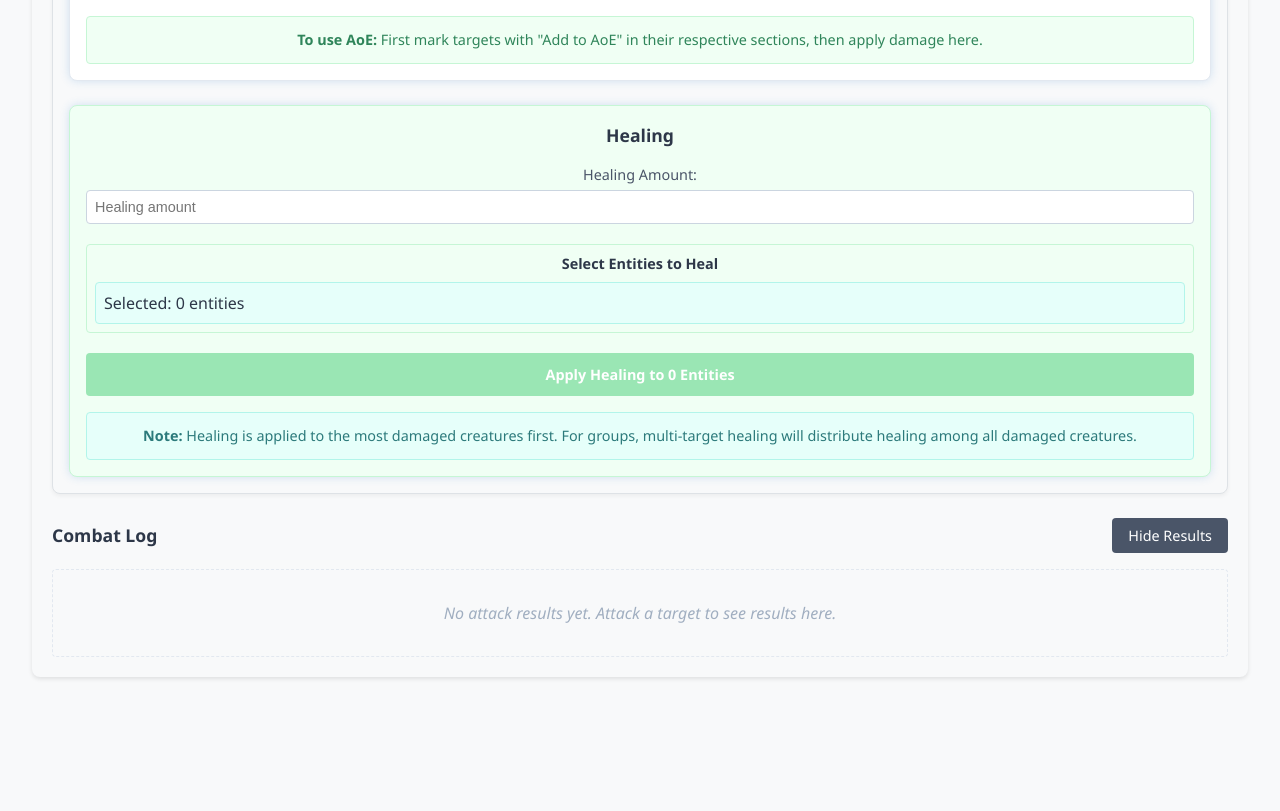
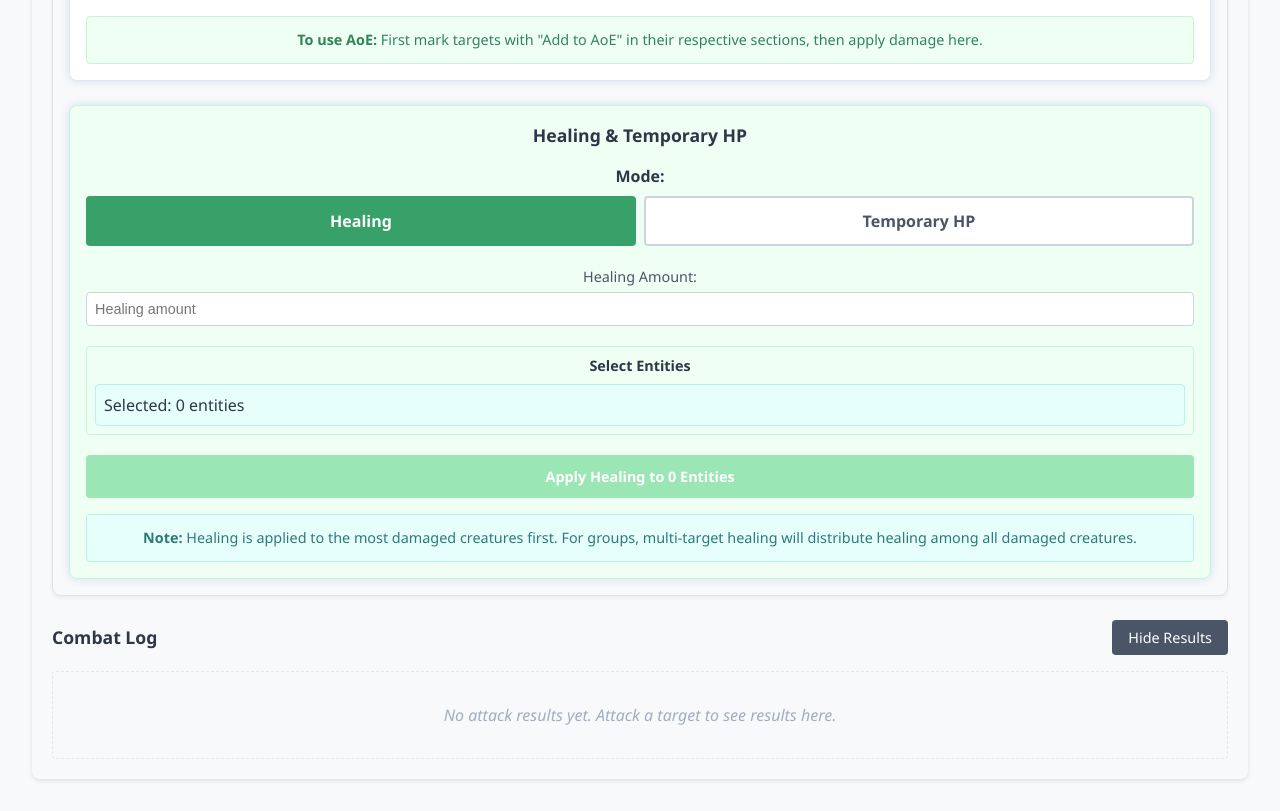
Before and after one commit to oguru/DnD-Tools, a React (Vite) app: page /group-attack in a window 1280 px wide. Shown: the part 2280-3091 px from the top of the page. Before the commit the page ends 2989 px from the top, so only its background shows below. Built offline with nearby package versions, Linux system fonts and the light colour scheme.

Commit message:
mass temp hp

```diff
--- a/src/components/DamageApplication.jsx
+++ b/src/components/DamageApplication.jsx
@@ -21,6 +21,9 @@ const DamageApplication = () => {
     applyHealingToGroup,
     applyHealingToBoss,
     applyHealingToCharacter,
+    setTemporaryHitPoints,
+    setTemporaryHitPointsBoss,
+    setTemporaryHitPointsGroup,
     calculateHealthPercentage,
     getHealthColor
   } = useDnDStore();
@@ -34,10 +37,12 @@ const DamageApplication = () => {
     disadvantage: false
   });
 
-  // Healing state
+  // Healing and Temp HP state (combined)
   const [healingState, setHealingState] = useState({
-    healingAmount: '',
-    selectedEntities: []
+    amount: '',
+    selectedEntities: [],
+    mode: 'healing', // 'healing' or 'tempHp'
+    replaceExisting: true // Only used for tempHp mode
   });
 
   // AOE damage state
@@ -769,38 +774,58 @@ const DamageApplication = () => {
   // Get healable entities
   const healableEntities = getHealableEntities();
 
-  // Apply healing to multiple entities
+  // Apply healing or temp HP to multiple entities
   const handleApplyMultiHealing = () => {
-    // Parse healing amount
-    const healing = parseInt(healingState.healingAmount);
-    if (isNaN(healing) || healing <= 0) {
+    // Parse amount
+    const amount = parseInt(healingState.amount);
+    const isHealing = healingState.mode === 'healing';
+
+    if (isNaN(amount) || amount < 0) {
+      alert(`Please enter a valid ${isHealing ? 'healing' : 'temporary hit points'} amount`);
+      return;
+    }
+
+    if (isHealing && amount === 0) {
       alert('Please enter a valid healing amount');
       return;
     }
 
     if (healingState.selectedEntities.length === 0) {
-      alert('Please select at least one entity to heal');
+      alert('Please select at least one entity');
       return;
     }
 
+    if (isHealing) {
       // Generate a single transaction ID for all healing operations in this batch
       const batchTransactionId = `healing-${Date.now()}`;
 
       // Apply healing to each selected entity
       healingState.selectedEntities.forEach(entity => {
         if (entity.type === 'group') {
-        applyHealingToGroup(entity.id, healing, batchTransactionId);
+          applyHealingToGroup(entity.id, amount, batchTransactionId);
         } else if (entity.type === 'boss') {
-        applyHealingToBoss(entity.id, healing, batchTransactionId);
+          applyHealingToBoss(entity.id, amount, batchTransactionId);
         } else if (entity.type === 'character') {
-        applyHealingToCharacter(entity.id, healing, batchTransactionId);
-      }
-    });
-
-    // Reset healing amount AND clear selected entities
+          applyHealingToCharacter(entity.id, amount, batchTransactionId);
+        }
+      });
+    } else {
+      // Apply temp HP to each selected entity
+      healingState.selectedEntities.forEach(entity => {
+        if (entity.type === 'character') {
+          setTemporaryHitPoints(entity.id, amount, healingState.replaceExisting);
+        } else if (entity.type === 'boss') {
+          setTemporaryHitPointsBoss(entity.id, amount, healingState.replaceExisting);
+        } else if (entity.type === 'group') {
+          setTemporaryHitPointsGroup(entity.id, amount, healingState.replaceExisting);
+        }
+      });
+    }
+
+    // Reset amount AND clear selected entities
     setHealingState(prev => ({
       ...prev,
-      healingAmount: '',
+      amount: '',
       selectedEntities: []
     }));
   };
@@ -1720,37 +1745,71 @@ const DamageApplication = () => {
               </div>
             </div>
 
-            {/* Healing Section */}
-            <div className="damage-section healing-section">
-              <h4>Healing</h4>
+            {/* Healing / Temp HP Section */}
+            <div className={`damage-section ${healingState.mode === 'healing' ? 'healing-section' : 'temp-hp-section'}`}>
+              <h4>Healing & Temporary HP</h4>
 
               <div className="healing-controls">
+                <div className="mode-toggle-container">
+                  <label>Mode:</label>
+                  <div className="mode-toggle-buttons">
+                    <button
+                      type="button"
+                      className={`mode-toggle-button ${healingState.mode === 'healing' ? 'active' : ''}`}
+                      onClick={() => setHealingState(prev => ({ ...prev, mode: 'healing' }))}
+                    >
+                      Healing
+                    </button>
+                    <button
+                      type="button"
+                      className={`mode-toggle-button ${healingState.mode === 'tempHp' ? 'active' : ''}`}
+                      onClick={() => setHealingState(prev => ({ ...prev, mode: 'tempHp' }))}
+                    >
+                      Temporary HP
+                    </button>
+                  </div>
+                </div>
+
                 <div className="control-row">
                   <div className="control-field">
-                    <label>Healing Amount:</label>
+                    <label>{healingState.mode === 'healing' ? 'Healing Amount:' : 'Temp HP Amount:'}</label>
                     <input
                       type="number"
-                      name="healingAmount"
-                      value={healingState.healingAmount}
+                      name="amount"
+                      value={healingState.amount}
                       onChange={handleHealingChange}
-                      placeholder="Healing amount"
+                      placeholder={healingState.mode === 'healing' ? 'Healing amount' : 'Temporary hit points'}
                       min="0"
                       required
                     />
                   </div>
                 </div>
 
+                {healingState.mode === 'tempHp' && (
+                  <div className="control-checkbox wide">
+                    <input
+                      type="checkbox"
+                      id="replaceExisting"
+                      name="replaceExisting"
+                      checked={healingState.replaceExisting}
+                      onChange={handleHealingChange}
+                    />
+                    <label htmlFor="replaceExisting">Replace existing temporary HP (uncheck to add to existing)</label>
+                  </div>
+                )}
+
                 <div className="multi-select-container compact">
-                  <h5>Select Entities to Heal</h5>
+                  <h5>Select Entities</h5>
 
                   {/* Characters section */}
-                  {healableEntities.characters.length > 0 && (
+                  {(healingState.mode === 'healing' ? healableEntities.characters : characters).length > 0 && (
                     <div className="entity-select-section">
                       <h6>Characters</h6>
                       <div className="entity-select-grid">
-                        {healableEntities.characters.map(character => {
+                        {(healingState.mode === 'healing' ? healableEntities.characters : characters).map(character => {
                           const healthPercentage = calculateHealthPercentage(character.currentHp, character.maxHp);
                           const healthColor = getHealthColor(healthPercentage);
+                          const currentTempHp = character.tempHp || 0;
                           return (
                             <div
                               key={`character-${character.id}`}
@@ -1760,7 +1819,10 @@ const DamageApplication = () => {
                               <div className="entity-header">
                                 <span className="entity-name">{character.name}</span>
                               </div>
-                              <span className="entity-hp">{character.currentHp}/{character.maxHp} HP</span>
+                              <span className="entity-hp">
+                                {character.currentHp}/{character.maxHp} HP
+                                {currentTempHp > 0 && <span className="temp-hp-badge"> (+{currentTempHp} temp)</span>}
+                              </span>
                               <div className="health-bar-container">
                                 <div
                                   className="health-bar"
@@ -1792,12 +1854,13 @@ const DamageApplication = () => {
                   )}
 
                   {/* Enemy Groups section */}
-                  {healableEntities.groups.length > 0 && (
+                  {(healingState.mode === 'healing' ? healableEntities.groups : enemyGroups).length > 0 && (
                     <div className="entity-select-section">
                       <h6>Enemy Groups</h6>
                       <div className="entity-select-grid">
-                        {healableEntities.groups.map(group => {
+                        {(healingState.mode === 'healing' ? healableEntities.groups : enemyGroups).map(group => {
                           const groupDetails = getGroupDetails(group);
+                          const currentTempHp = group.tempHp || 0;
                           return (
                             <div
                               key={`group-${group.id}`}
@@ -1813,6 +1876,7 @@ const DamageApplication = () => {
                                   {/* Show total HP of all creatures */}
                                   <span className="entity-hp">
                                     {groupDetails.totalCurrentHP}/{groupDetails.totalMaxHP} HP (Total)
+                                    {currentTempHp > 0 && <span className="temp-hp-badge"> (+{currentTempHp} temp)</span>}
                                   </span>
                                   <div className="creature-hp-list">
                                     {groupDetails.creatureDetails.map((creature, idx) => (
@@ -1831,7 +1895,10 @@ const DamageApplication = () => {
                                   </div>
                                 </>
                               ) : (
-                                <span className="entity-hp">{group.currentHp}/{group.maxHp} HP</span>
+                                <span className="entity-hp">
+                                  {group.currentHp}/{group.maxHp} HP
+                                  {currentTempHp > 0 && <span className="temp-hp-badge"> (+{currentTempHp} temp)</span>}
+                                </span>
                               )}
                             </div>
                           );
@@ -1841,13 +1908,14 @@ const DamageApplication = () => {
                   )}
 
                   {/* Bosses section */}
-                  {healableEntities.bosses.length > 0 && (
+                  {(healingState.mode === 'healing' ? healableEntities.bosses : bosses).length > 0 && (
                     <div className="entity-select-section">
                       <h6>Bosses</h6>
                       <div className="entity-select-grid">
-                        {healableEntities.bosses.map(boss => {
+                        {(healingState.mode === 'healing' ? healableEntities.bosses : bosses).map(boss => {
                           const healthPercentage = calculateHealthPercentage(boss.currentHp, boss.maxHp);
                           const healthColor = getHealthColor(healthPercentage);
+                          const currentTempHp = boss.tempHp || 0;
                           return (
                             <div
                               key={`boss-${boss.id}`}
@@ -1857,7 +1925,10 @@ const DamageApplication = () => {
                               <div className="entity-header">
                                 <span className="entity-name">{boss.name}</span>
                               </div>
-                              <span className="entity-hp">{boss.currentHp}/{boss.maxHp} HP</span>
+                              <span className="entity-hp">
+                                {boss.currentHp}/{boss.maxHp} HP
+                                {currentTempHp > 0 && <span className="temp-hp-badge"> (+{currentTempHp} temp)</span>}
+                              </span>
                               <div className="health-bar-container">
                                 <div
                                   className="health-bar"
@@ -1903,18 +1974,27 @@ const DamageApplication = () => {
                 </div>
 
                 <button
-                  className="apply-healing-button"
+                  className={healingState.mode === 'healing' ? 'apply-healing-button' : 'apply-temp-hp-button'}
                   onClick={handleApplyMultiHealing}
-                  disabled={!healingState.healingAmount || healingState.selectedEntities.length === 0}
-                >
-                  Apply Healing to {healingState.selectedEntities.length} {healingState.selectedEntities.length === 1 ? 'Entity' : 'Entities'}
+                  disabled={!healingState.amount || healingState.selectedEntities.length === 0}
+                >
+                  {healingState.mode === 'healing' ? 'Apply Healing' : 'Apply Temp HP'} to {healingState.selectedEntities.length} {healingState.selectedEntities.length === 1 ? 'Entity' : 'Entities'}
                 </button>
               </div>
 
-              <div className="healing-help">
+              <div className={healingState.mode === 'healing' ? 'healing-help' : 'temp-hp-help'}>
                 <p>
+                  {healingState.mode === 'healing' ? (
+                    <>
                       <strong>Note:</strong> Healing is applied to the most damaged creatures first. For groups,
                       multi-target healing will distribute healing among all damaged creatures.
+                    </>
+                  ) : (
+                    <>
+                      <strong>Note:</strong> Temporary hit points don&apos;t stack - by default, new temp HP replaces existing temp HP.
+                      Uncheck the toggle above to add to existing temp HP instead.
+                    </>
+                  )}
                 </p>
               </div>
             </div>
--- a/src/styles/DamageApplication.css
+++ b/src/styles/DamageApplication.css
@@ -1076,6 +1076,110 @@
   font-size: 0.9rem;
 }
 
+/* Temporary Hit Points Section */
+.temp-hp-section {
+  background-color: #fffaf0;
+  border: 1px solid #fbd38d;
+}
+
+.temp-hp-section h4 {
+  color: #7c2d12;
+}
+
+.temp-hp-controls {
+  display: flex;
+  flex-direction: column;
+  gap: 0.75rem;
+}
+
+.apply-temp-hp-button {
+  background-color: #dd6b20;
+  color: white;
+  border: none;
+  border-radius: 4px;
+  padding: 0.75rem;
+  font-size: 1rem;
+  cursor: pointer;
+  transition: background-color 0.2s;
+}
+
+.apply-temp-hp-button:hover {
+  background-color: #c05621;
+}
+
+.apply-temp-hp-button:disabled {
+  background-color: #fbd38d;
+  cursor: not-allowed;
+}
+
+.temp-hp-help {
+  margin-top: 1rem;
+  background-color: #fffbeb;
+  border: 1px solid #fcd34d;
+  border-radius: 4px;
+  padding: 0.75rem;
+}
+
+.temp-hp-help p {
+  margin: 0;
+  color: #78350f;
+  font-size: 0.9rem;
+}
+
+.temp-hp-badge {
+  color: #dd6b20;
+  font-weight: 600;
+  font-size: 0.85rem;
+}
+
+/* Mode Toggle */
+.mode-toggle-container {
+  display: flex;
+  flex-direction: column;
+  gap: 0.5rem;
+  margin-bottom: 0.5rem;
+}
+
+.mode-toggle-container > label {
+  font-weight: 600;
+  color: #2d3748;
+}
+
+.mode-toggle-buttons {
+  display: flex;
+  gap: 0.5rem;
+}
+
+.mode-toggle-button {
+  flex: 1;
+  padding: 0.75rem;
+  border: 2px solid #cbd5e0;
+  background-color: white;
+  color: #4a5568;
+  border-radius: 4px;
+  font-size: 1rem;
+  font-weight: 600;
+  cursor: pointer;
+  transition: all 0.2s;
+}
+
+.mode-toggle-button:hover {
+  border-color: #a0aec0;
+  background-color: #f7fafc;
+}
+
+.mode-toggle-button.active {
+  border-color: #38a169;
+  background-color: #38a169;
+  color: white;
+}
+
+.temp-hp-section .mode-toggle-button.active {
+  border-color: #dd6b20;
+  background-color: #dd6b20;
+  color: white;
+}
+
 /* Multi-select container for healing */
 .multi-select-container {
   margin-top: 1rem;
```
Also changed, not shown: src/store/dndStore.js (+38 -2 lines), 1 other file (tests, documents, lock files or other folders). Lines whose indentation alone changed are shown as unchanged.
